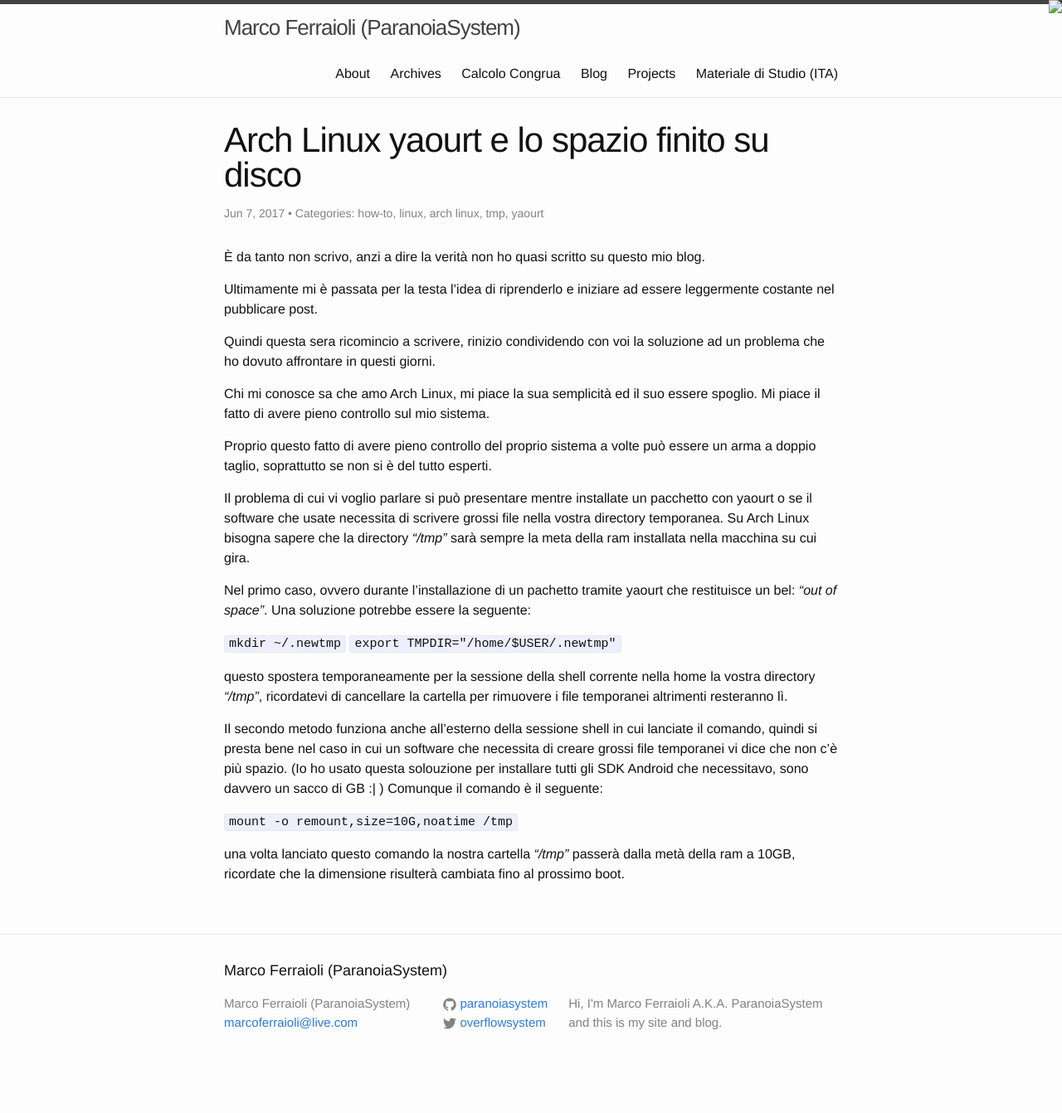
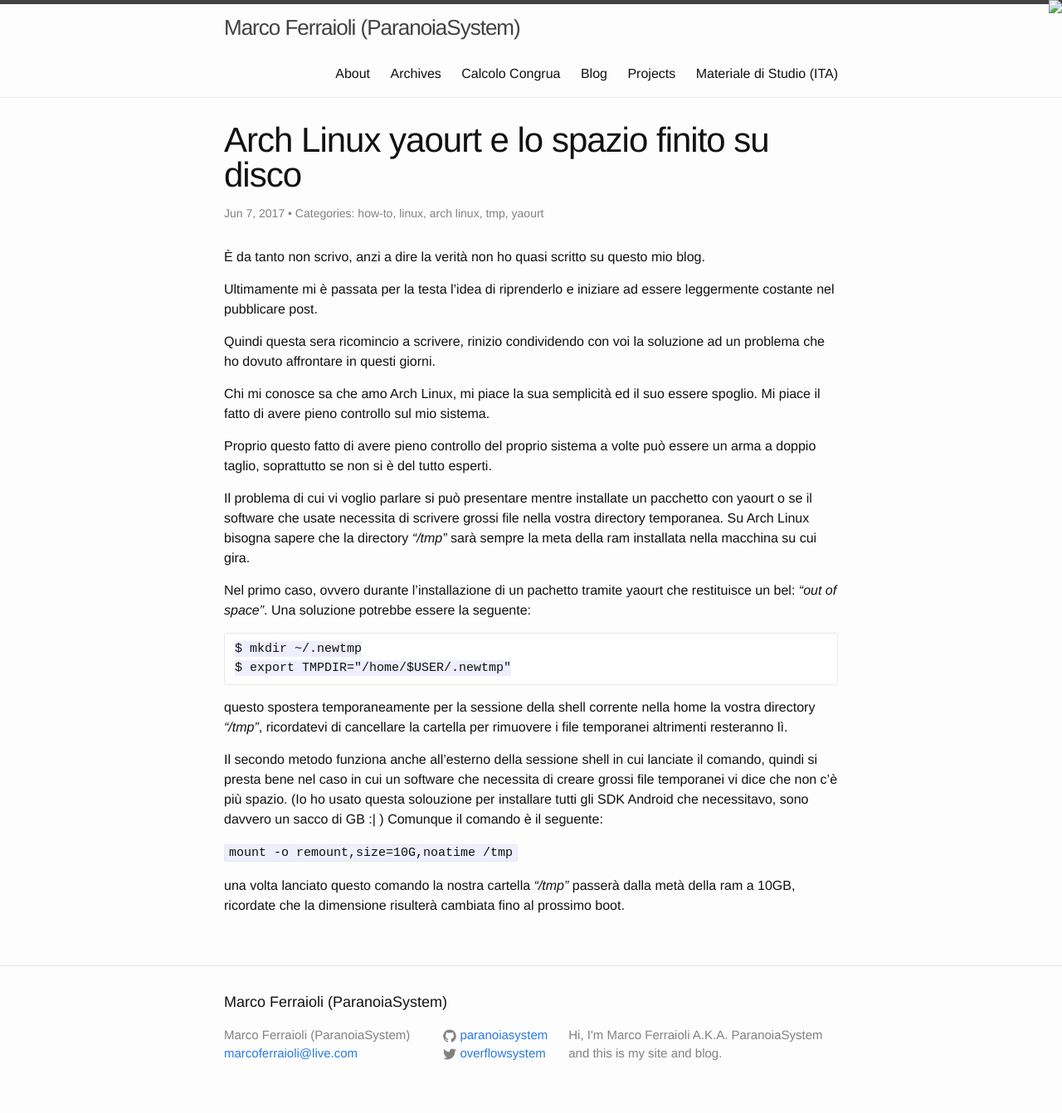
Before and after one commit to paranoiasystem/paranoiasystem.github.io_old, a Jekyll site: the page built from _posts/2017-06-07-Arch-Linux-Yaourt-tmpfs.markdown, in a window 1280 px wide. Shown: the whole page at 83% size. Built offline with Jekyll 4.4.1, drawn with Linux system fonts in a browser that asks for light colours; comment, search, counter and statistics services are not loaded; before the commit the page ends 1304 px from its top, so only the background shows below that.

````diff
--- a/_posts/2017-06-07-Arch-Linux-Yaourt-tmpfs.markdown
+++ b/_posts/2017-06-07-Arch-Linux-Yaourt-tmpfs.markdown
@@ -20,8 +20,10 @@ Il problema di cui vi voglio parlare si può presentare mentre installate un pac
 Nel primo caso, ovvero durante l'installazione di un pachetto tramite yaourt che restituisce un bel: _"out of space"_.
 Una soluzione potrebbe essere la seguente:
 
-`mkdir ~/.newtmp`
-`export TMPDIR="/home/$USER/.newtmp"`
+```
+$ mkdir ~/.newtmp
+$ export TMPDIR="/home/$USER/.newtmp"
+```
 
 questo spostera temporaneamente per la sessione della shell corrente nella home la vostra directory _"/tmp"_, ricordatevi di cancellare la cartella per rimuovere i file temporanei altrimenti resteranno lì.
 
````
